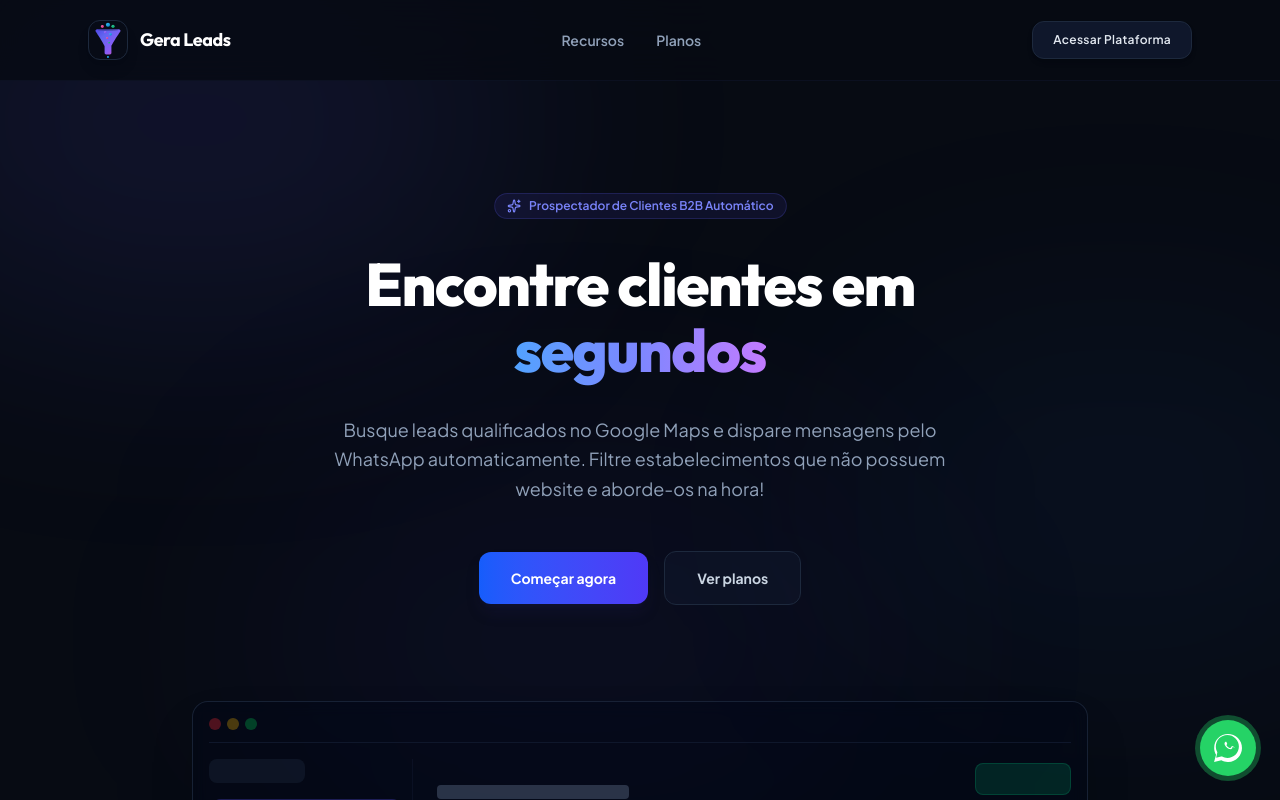
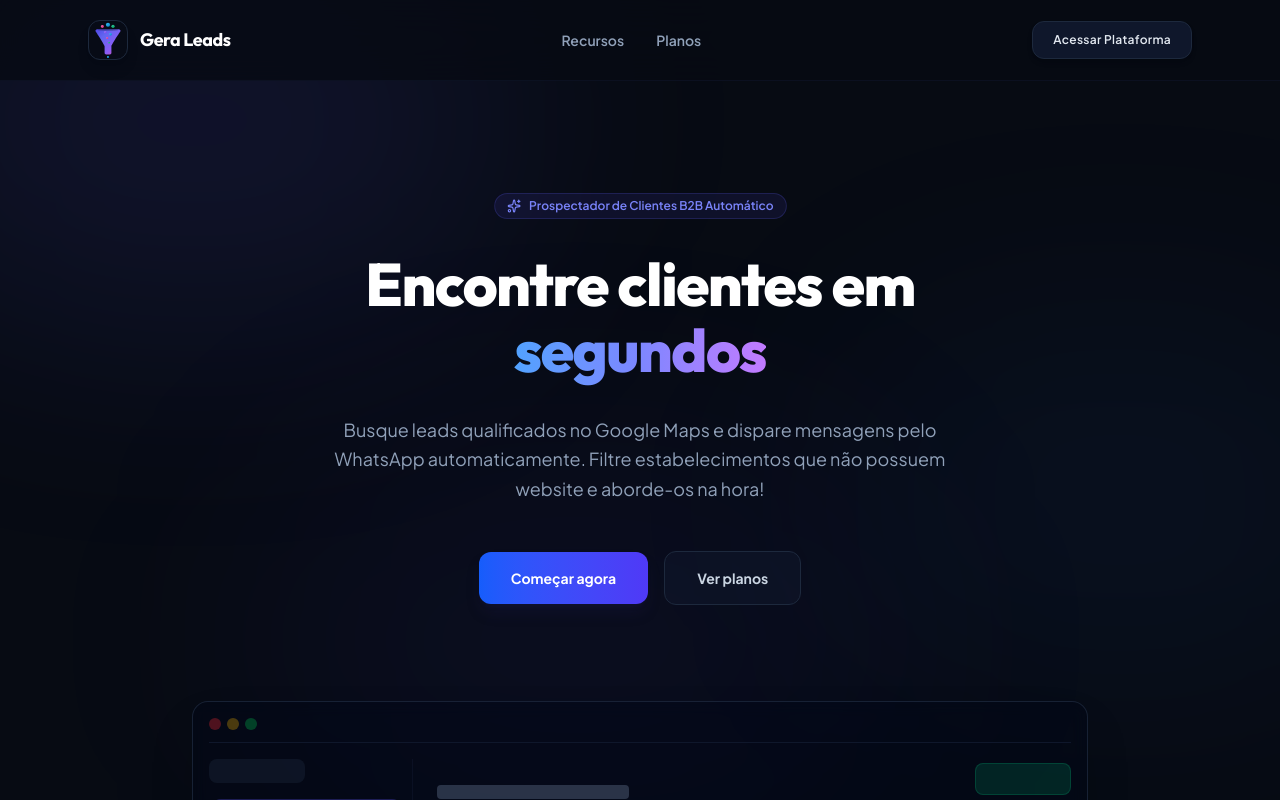
Before and after one commit to charlles2025k-cyber/gera-leads, a React (Vite) app: page / in a window 1280 px wide. Shown: the top 800 px of the page. Built offline with nearby package versions, Linux system fonts and the light colour scheme.

Commit message:
feat: move floating WhatsApp button from LandingPage to Dashboard

```diff
--- a/src/components/Dashboard.jsx
+++ b/src/components/Dashboard.jsx
@@ -1904,6 +1904,24 @@ export default function Dashboard({ user, onLogout, showAlert }) {
         </div>
       )}
 
+      {/* Floating WhatsApp Button */}
+      <div className="group fixed bottom-4 right-4 sm:bottom-6 sm:right-6 z-40 flex items-center">
+        <div className="absolute right-14 sm:right-16 bg-slate-900/95 text-white text-xs font-semibold px-3 py-1.5 rounded-lg border border-slate-800 shadow-2xl opacity-0 group-hover:opacity-100 transition-all duration-300 pointer-events-none whitespace-nowrap translate-x-2 group-hover:translate-x-0 backdrop-blur-sm">
+          Suporte via WhatsApp
+        </div>
+        <a
+          href="https://wa.me/5585988653086"
+          target="_blank"
+          rel="noreferrer"
+          className="relative w-12 h-12 sm:w-14 sm:h-14 bg-[#25D366] hover:bg-[#22c35e] text-white rounded-full flex items-center justify-center shadow-lg transition-all hover:scale-105 active:scale-95 cursor-pointer animate-whatsapp-pulse"
+          aria-label="Suporte via WhatsApp"
+        >
+          <svg className="w-6 h-6 sm:w-7 sm:h-7" viewBox="0 0 24 24" fill="currentColor">
+            <path d="M.057 24l1.687-6.163c-1.041-1.804-1.588-3.849-1.587-5.946C.06 5.348 5.397.01 12.008.01c3.202.001 6.212 1.246 8.477 3.514 2.266 2.268 3.507 5.28 3.505 8.484-.004 6.657-5.34 11.997-11.953 11.997-2.005-.001-3.973-.502-5.717-1.458L0 24zm6.59-4.846c1.6.95 3.188 1.449 4.825 1.451 5.436 0 9.86-4.42 9.864-9.86.002-2.636-1.022-5.11-2.884-6.973C16.53 1.889 14.05 .865 11.414.865c-5.433 0-9.85 4.417-9.855 9.856-.002 1.714.453 3.39 1.317 4.878L1.87 20.36l5.051-1.325c-.004-.001-.004-.001-.005-.001zm11.477-7.63c-.327-.164-1.93-.953-2.229-1.062-.299-.11-.517-.164-.736.164-.218.327-.844 1.062-1.035 1.281-.19.219-.382.246-.708.082-1.123-.563-1.931-.98-2.703-2.302-.204-.349.204-.324.582-1.08.06-.12.03-.225-.015-.317-.045-.09-.382-.92-.523-1.26-.138-.33-.278-.286-.382-.292l-.326-.005c-.11 0-.289.042-.44.205-.152.164-.582.569-.582 1.388 0 .819.596 1.611.679 1.72.083.11 1.173 1.79 2.84 2.508.397.171.706.273.948.35.4.127.763.109 1.05.066.32-.048.953-.39 1.087-.768.134-.378.134-.702.094-.768-.04-.067-.15-.107-.478-.27z"/>
+          </svg>
+        </a>
+      </div>
+
     </div>
   );
 }
--- a/src/components/LandingPage.jsx
+++ b/src/components/LandingPage.jsx
@@ -585,24 +585,6 @@ export default function LandingPage({ onNavigateApp }) {
         </div>
       </footer>
 
-      {/* Floating WhatsApp Button */}
-      <div className="group fixed bottom-6 right-6 z-[9999] flex items-center">
-        <div className="absolute right-16 bg-slate-900/95 text-white text-xs font-semibold px-3 py-1.5 rounded-lg border border-slate-800 shadow-2xl opacity-0 group-hover:opacity-100 transition-all duration-300 pointer-events-none whitespace-nowrap translate-x-2 group-hover:translate-x-0 backdrop-blur-sm">
-          Fale conosco no WhatsApp
-        </div>
-        <a
-          href="https://wa.me/5585988653086"
-          target="_blank"
-          rel="noreferrer"
-          className="relative w-14 h-14 bg-[#25D366] hover:bg-[#22c35e] text-white rounded-full flex items-center justify-center shadow-lg transition-all hover:scale-105 active:scale-95 cursor-pointer animate-whatsapp-pulse"
-          aria-label="Fale conosco no WhatsApp"
-        >
-          <svg className="w-7 h-7" viewBox="0 0 24 24" fill="currentColor">
-            <path d="M.057 24l1.687-6.163c-1.041-1.804-1.588-3.849-1.587-5.946C.06 5.348 5.397.01 12.008.01c3.202.001 6.212 1.246 8.477 3.514 2.266 2.268 3.507 5.28 3.505 8.484-.004 6.657-5.34 11.997-11.953 11.997-2.005-.001-3.973-.502-5.717-1.458L0 24zm6.59-4.846c1.6.95 3.188 1.449 4.825 1.451 5.436 0 9.86-4.42 9.864-9.86.002-2.636-1.022-5.11-2.884-6.973C16.53 1.889 14.05 .865 11.414.865c-5.433 0-9.85 4.417-9.855 9.856-.002 1.714.453 3.39 1.317 4.878L1.87 20.36l5.051-1.325c-.004-.001-.004-.001-.005-.001zm11.477-7.63c-.327-.164-1.93-.953-2.229-1.062-.299-.11-.517-.164-.736.164-.218.327-.844 1.062-1.035 1.281-.19.219-.382.246-.708.082-1.123-.563-1.931-.98-2.703-2.302-.204-.349.204-.324.582-1.08.06-.12.03-.225-.015-.317-.045-.09-.382-.92-.523-1.26-.138-.33-.278-.286-.382-.292l-.326-.005c-.11 0-.289.042-.44.205-.152.164-.582.569-.582 1.388 0 .819.596 1.611.679 1.72.083.11 1.173 1.79 2.84 2.508.397.171.706.273.948.35.4.127.763.109 1.05.066.32-.048.953-.39 1.087-.768.134-.378.134-.702.094-.768-.04-.067-.15-.107-.478-.27z"/>
-          </svg>
-        </a>
-      </div>
-
     </div>
   );
 }
```
